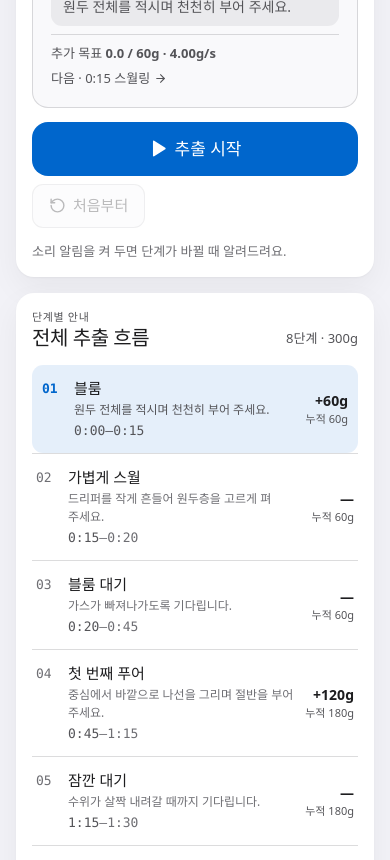
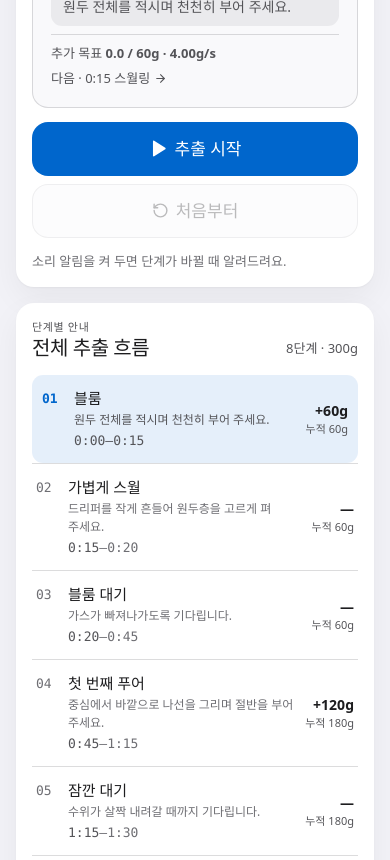
Before and after one commit to licht0182/pour-guide, a React (Vite) app: page / in a window 390 px wide. Shown: the part 980-1840 px from the top of the page. Built offline with nearby package versions, Linux system fonts and the light colour scheme.

Commit message:
Match reset button size and stack timer controls on mobile

```diff
--- a/src/styles.css
+++ b/src/styles.css
@@ -1652,8 +1652,15 @@ textarea.field-input {
     flex: 1 1 0;
   }
 
-  .controls .btn-primary {
-    flex-basis: 100%;
+  .controls {
+    display: grid;
+    grid-template-columns: minmax(0, 1fr);
+    grid-auto-rows: 1fr;
+  }
+
+  .controls .btn {
+    font-size: 1.0625rem;
+    border-radius: var(--radius-md);
   }
 
   .footer {
```
